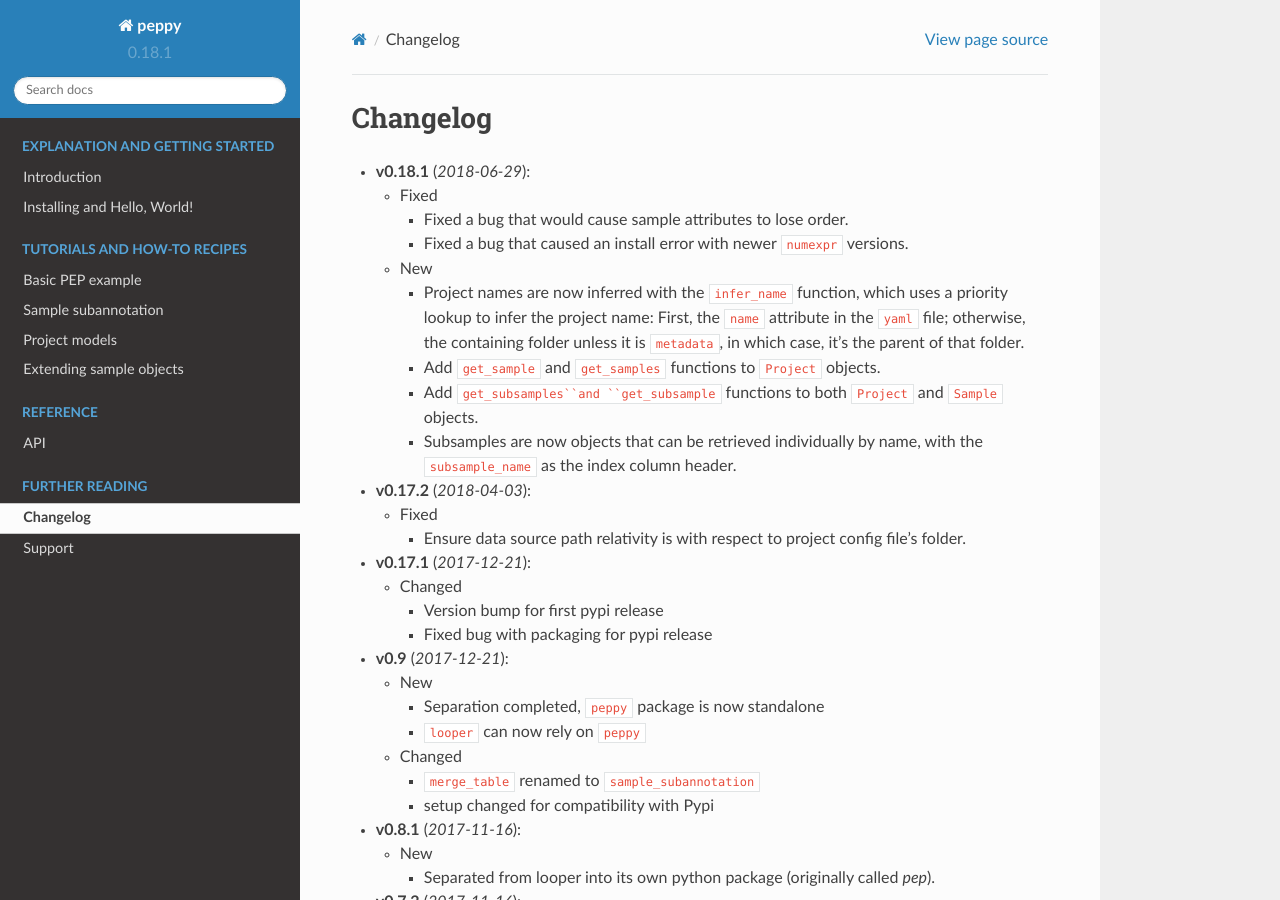
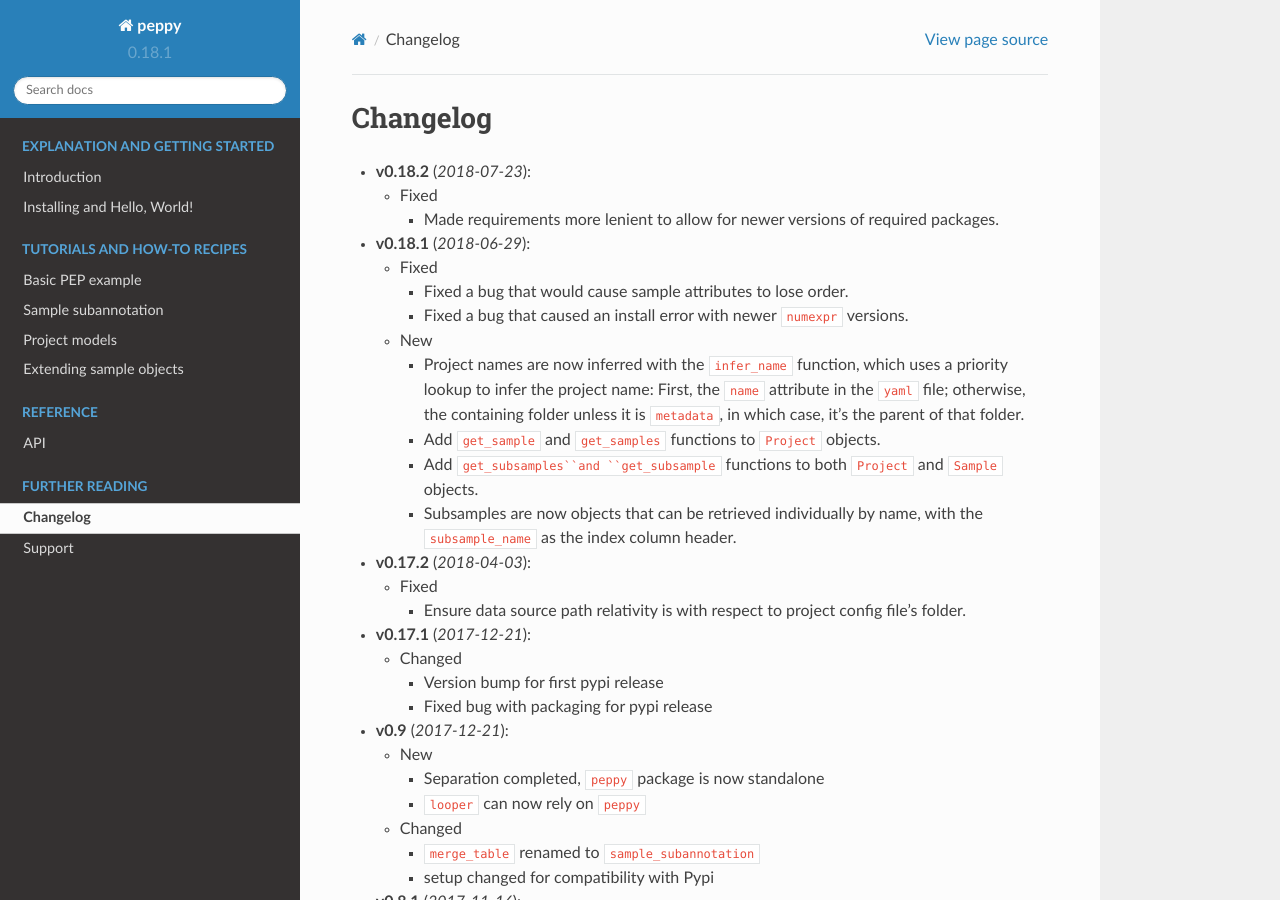
Before and after one commit to pepkit/peppy, a Sphinx documentation site: the page built from doc/source/changelog.rst, in a window 1280 px wide and 900 px high. Built offline with Sphinx 7.4.7 and the Read the Docs theme 2.0.0, drawn with Linux system fonts in a browser that asks for light colours; pages that are not in the unit, such as notebooks, are missing from menus.

Commit message:
update changelog

```diff
--- a/doc/source/changelog.rst
+++ b/doc/source/changelog.rst
@@ -1,5 +1,13 @@
 Changelog
 ******************************
+
+- **v0.18.2** (*2018-07-23*):
+
+  - Fixed
+
+    - Made requirements more lenient to allow for newer versions of required packages.
+
+
 - **v0.18.1** (*2018-06-29*):
 
   - Fixed
```
